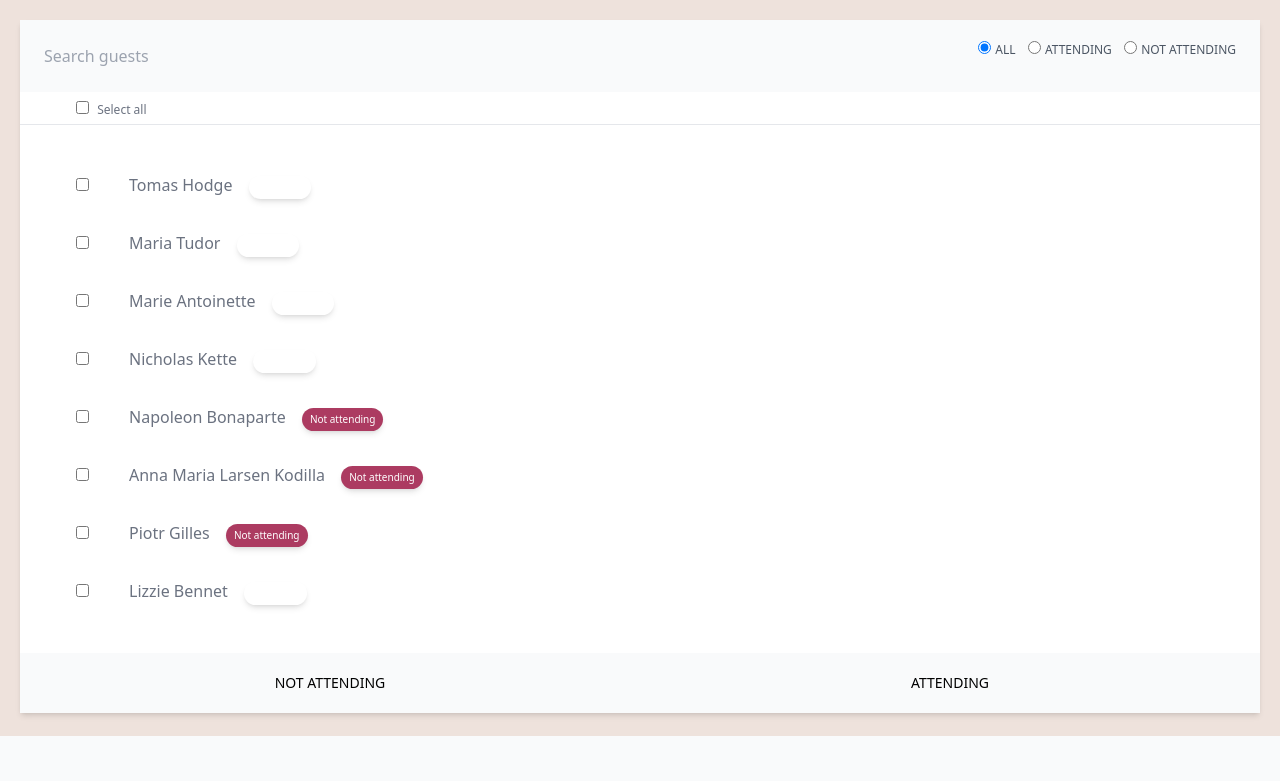
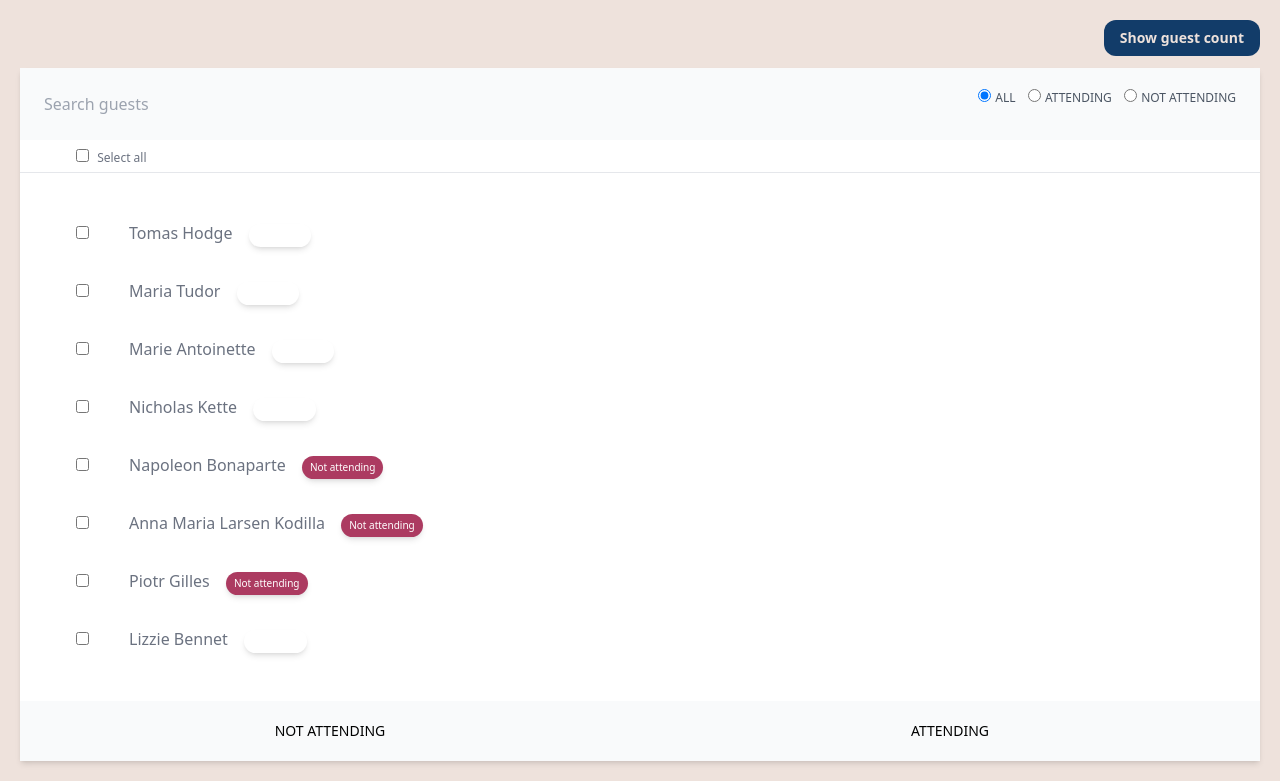
Before and after one commit to tomasrpita/django-party, a Django app: page /party/00bb45a4-3936-477b-8113-323c57f51f08/guests/ in a window 1280 px wide. Shown: the part 64-845 px from the top of the page. Before the commit the page ends 800 px from the top, so only its background shows below. Run offline with Django 5.2, Linux system fonts and the light colour scheme; a user stored in the database is signed in; data comes from the database, SQL or seed files in the repository.

Commit message:
Add guest count display and toggle button in guest list; enhance CSS utility classes

```diff
--- a/party/static/party/css/tailwind_output.css
+++ b/party/static/party/css/tailwind_output.css
@@ -664,6 +664,10 @@ video {
   margin: auto;
 }
 
+.m-2{
+  margin: 0.5rem;
+}
+
 .mx-auto{
   margin-left: auto;
   margin-right: auto;
@@ -708,6 +712,10 @@ video {
 
 .mt-5{
   margin-top: 1.25rem;
+}
+
+.mb-3{
+  margin-bottom: 0.75rem;
 }
 
 .block{
@@ -768,6 +776,10 @@ video {
 
 .w-full{
   width: 100%;
+}
+
+.w-2\/5{
+  width: 40%;
 }
 
 .min-w-fit{
@@ -831,6 +843,10 @@ video {
   border-radius: 0.75rem;
 }
 
+.rounded-md{
+  border-radius: 0.375rem;
+}
+
 .border{
   border-width: 1px;
 }
@@ -841,6 +857,10 @@ video {
 
 .border-b{
   border-bottom-width: 1px;
+}
+
+.border-solid{
+  border-style: solid;
 }
 
 .border-custom-blue{
@@ -937,6 +957,10 @@ video {
 
 .p-1{
   padding: 0.25rem;
+}
+
+.p-3{
+  padding: 0.75rem;
 }
 
 .px-2{
--- a/party/templates/party/guest_list/page_guest_list.html
+++ b/party/templates/party/guest_list/page_guest_list.html
@@ -1,6 +1,29 @@
 {% extends 'party/base.html' %}
 
 {% block content %}
+    <div class=" min-w-fit m-auto text-right "
+    x-data="{ guest_count: false }"
+    >
+        <template x-teleport="#guest_list_container">
+            <div class="p-3 text-center border-custom-blue border-2 rounded-md border-solid bg-sky-200 mx-auto mt-3"
+                    x-show="guest_count"
+            >
+                <p class="text-custom-blue">{{ guests|length }} guest{{ guests|pluralize }} {{ guests|pluralize:"is,are" }} invited to the party.</p>
+                <p class="text-custom-blue">{{ attending_num }} guest{{ guests|pluralize }} {{ guests|pluralize:"is,are" }} attending the party.</p>
+            </div>
+        </template>
+
+        <button class="btn-default mb-3 text-sm"
+            x-on:click="guest_count = !guest_count"
+            x-text="guest_count ? 'Hide guest count' : 'Show guest count'"
+        >
+
+        </button>
+    </div>
+
+
+
+<div id="guest_list_container">
     <div class="bg-white shadow-md m-auto">
 
         <form
@@ -65,4 +88,5 @@
             </button>
         </div>
     </div>
+</div>
 {% endblock %}
--- a/party/views/guest_list_views.py
+++ b/party/views/guest_list_views.py
@@ -19,6 +19,8 @@ class GuestListPage(LoginRequiredMixin, ListView):
     def get_context_data(self, **kwargs):
         context = super().get_context_data(**kwargs)
         context["party_id"] = self.kwargs["party_uuid"]
+        context["attending_num"] = self.object_list.filter(attending=True).count()
+
         return context
 
 
```
